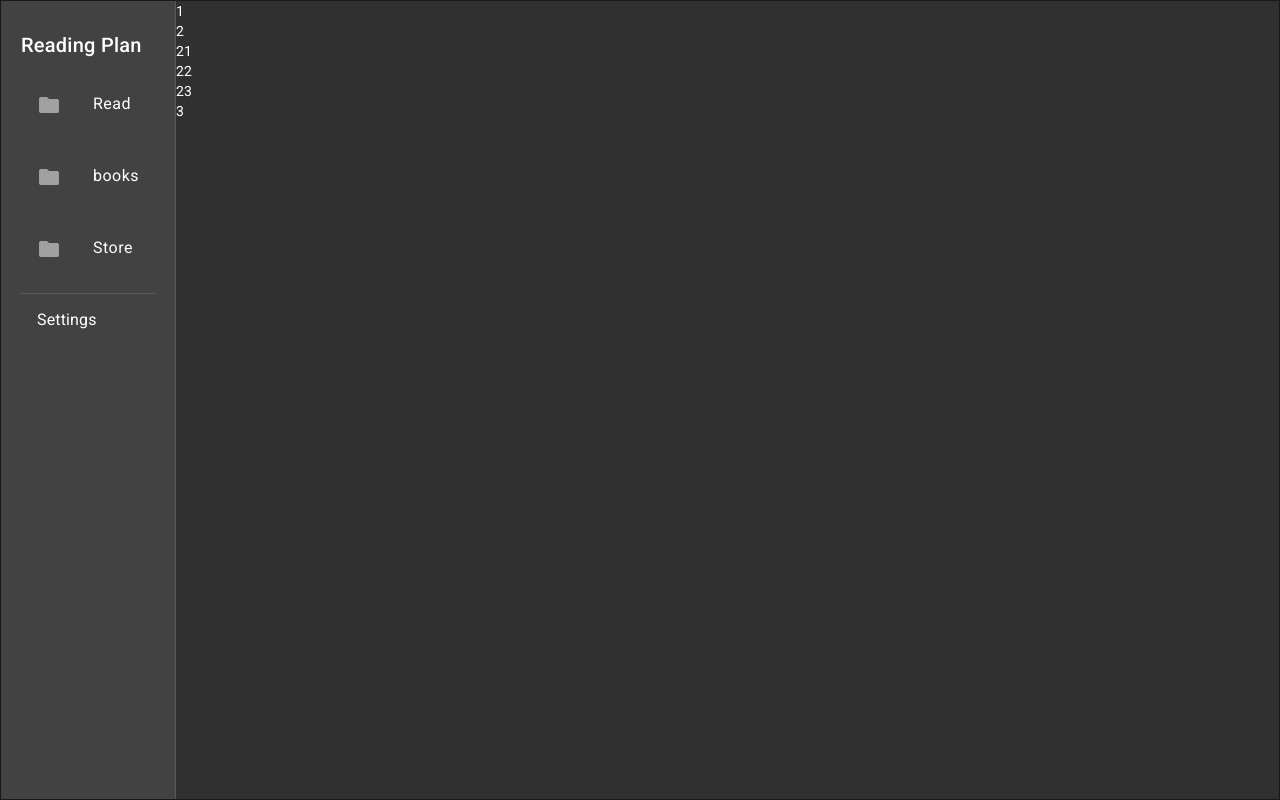
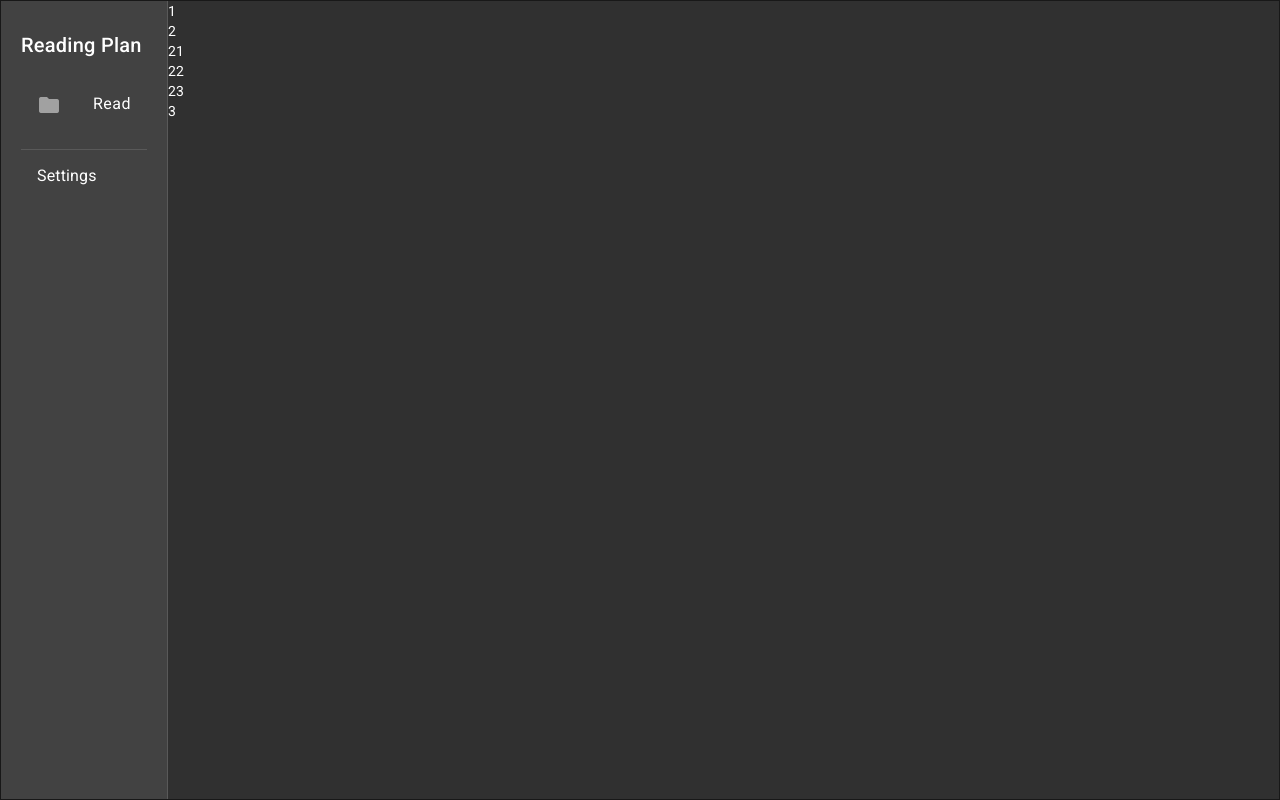
Before and after one commit to julnarot/reading_planner, an Angular app in the folder rp_webapp/: page / in a window 1280 px wide. Built offline with nearby package versions, Linux system fonts and the light colour scheme.

Commit message:
conf(frontend/core): remove menu item and update httpInterceptor
[ ☑ ] Remove ununse item from main menu
[ ☑ ] replace common httpInterceptor message by request message

```diff
--- a/rp_webapp/src/app/core/interceptors/http-request-status.interceptor.ts
+++ b/rp_webapp/src/app/core/interceptors/http-request-status.interceptor.ts
@@ -21,7 +21,7 @@ export const httpRequestStatusInterceptor: HttpInterceptorFn = (req, next) => {
         if (success instanceof HttpResponse) {
           switch (success.status) {
             case HttpRequestStatus.Created:
-              snackBar.open('success');
+              snackBar.open(`🟢 ${success.statusText}`, '', snackBarConf);
               break;
           }
         }
@@ -35,6 +35,6 @@ export const httpRequestStatusInterceptor: HttpInterceptorFn = (req, next) => {
           }
         }
       }
-    )
+    ),
   );
 };
--- a/rp_webapp/src/app/core/menu/menu.component.ts
+++ b/rp_webapp/src/app/core/menu/menu.component.ts
@@ -21,17 +21,7 @@ export class MenuComponent {
     {
       name: 'Read',
       icon: 'folder',
-      link: '/read'
-    },
-    {
-      name: 'books',
-      icon: 'folder',
-      link: '/books'
-    },
-    {
-      name: 'Store',
-      icon: 'folder',
-      link: '/store'
+      link: '/read',
     },
   ];
 }
```
